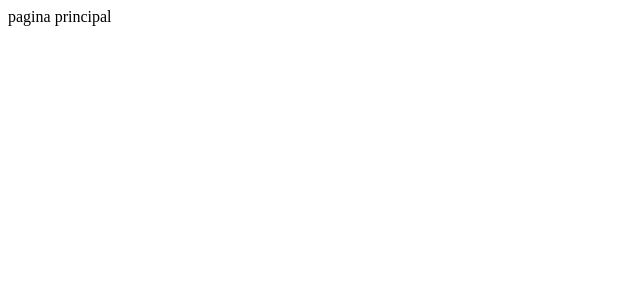
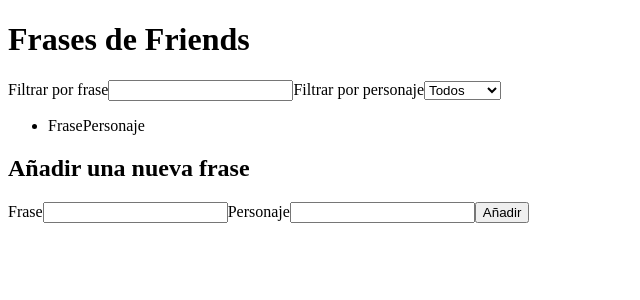
Before and after one commit to Adalab/modulo-3-evaluacion-intermedia-nataliaventura93, a React (Create React App) app: page / in a window 1280 px wide. Shown: the top 300 px of the page, without its empty margins (0-640 px from the left). Built offline with nearby package versions, Linux system fonts and the light colour scheme.

Commit message:
Add html

```diff
--- a/src/components/App.js
+++ b/src/components/App.js
@@ -9,8 +9,40 @@
     Variables de estado, funciones manejadoras de eventos, variables, funcion handle
   */
   /* RETURN --> HTML */
-  return <div>pagina principal</div>;
+  return (
+    <div>
+      <h1>Frases de Friends</h1>
+      <form>
+        <label>Filtrar por frase</label>
+        <input type="text" />
+        <label>Filtrar por personaje</label>
+        <select name="select">
+          <option value="all" selected>
+            Todos
+          </option>
+          <option value="R">Ross</option>
+          <option value="M">Monica</option>
+          <option value="M">Joey</option>
+          <option value="M">Phoebe</option>
+          <option value="M">Chandler</option>
+          <option value="M">Rachel</option>
+        </select>
+      </form>
+      <ul>
+        <li>
+          <p>Frase<span>Personaje</span></p>
+        </li>
+      </ul>
+      <form>
+        <h2>Añadir una nueva frase</h2>
+        <label htmlFor="">Frase</label>
+        <input type="text" />
+        <label htmlFor="">Personaje</label>
+        <input type="text" />
+        <input type="submit" value="Añadir"/>
+      </form>
+    </div>
+  );
 }
 
-/* export*/
 export default App;
```
